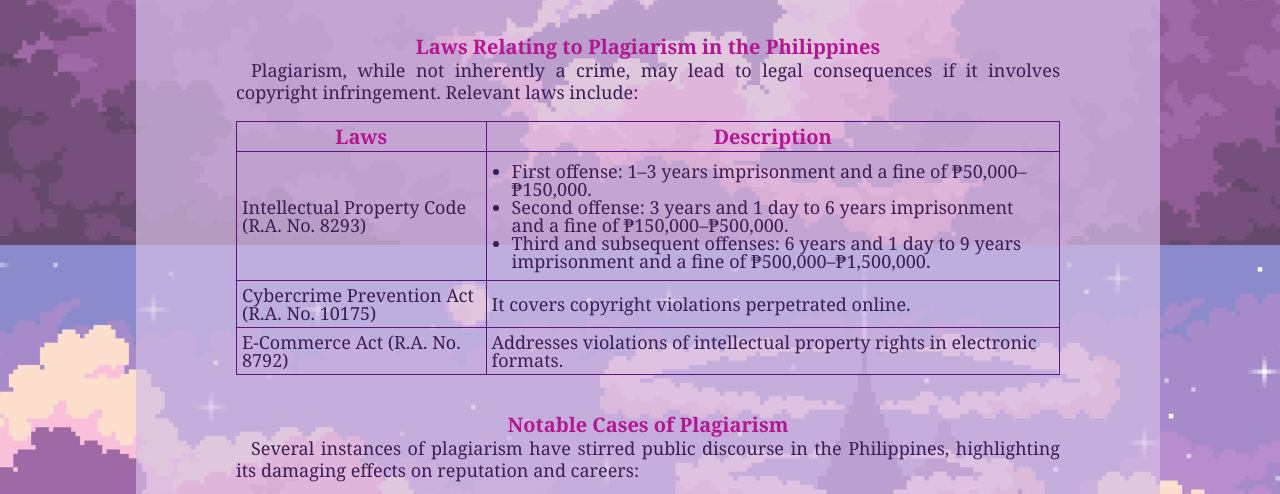
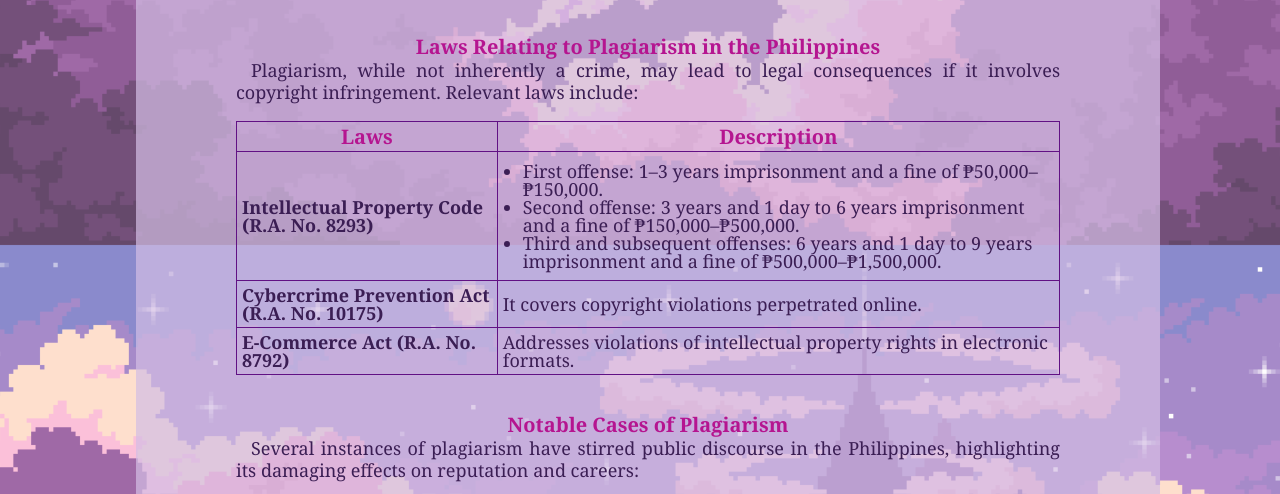
Before and after one commit to E2COMPUTER/jaramillo, a plain HTML site: page article.html in a window 1280 px wide. Shown: the part 1355-1849 px from the top of the page. Drawn offline with Linux system fonts and the light colour scheme.

Commit message:
Update article.html

```diff
--- a/article.html
+++ b/article.html
@@ -45,11 +45,11 @@
             <br>
             <table>
                 <tr>
-                    <th>Laws</th>
-                    <th>Description</th>
+                    <th><b>Laws</b></th>
+                    <th><b>Description</b></th>
                 </tr>
                 <tr>
-                    <td>Intellectual Property Code (R.A. No. 8293)</td>
+                    <td><b>Intellectual Property Code (R.A. No. 8293)</b></td>
                     <td>
                         <ul>
                             <li>First offense: 1–3 years imprisonment and a fine of ₱50,000–₱150,000.</li>
@@ -59,11 +59,11 @@
                     </td>
                 </tr>
                 <tr>
-                    <td>Cybercrime Prevention Act (R.A. No. 10175)</td>
+                    <td><b>Cybercrime Prevention Act (R.A. No. 10175)</b></td>
                     <td>It covers copyright violations perpetrated online.</td>
                 </tr>
                 <tr>
-                    <td>E-Commerce Act (R.A. No. 8792)</td>
+                    <td><b>E-Commerce Act (R.A. No. 8792)</b></td>
                     <td>Addresses violations of intellectual property rights in electronic formats.</td>
                 </tr>
             </table>
```
